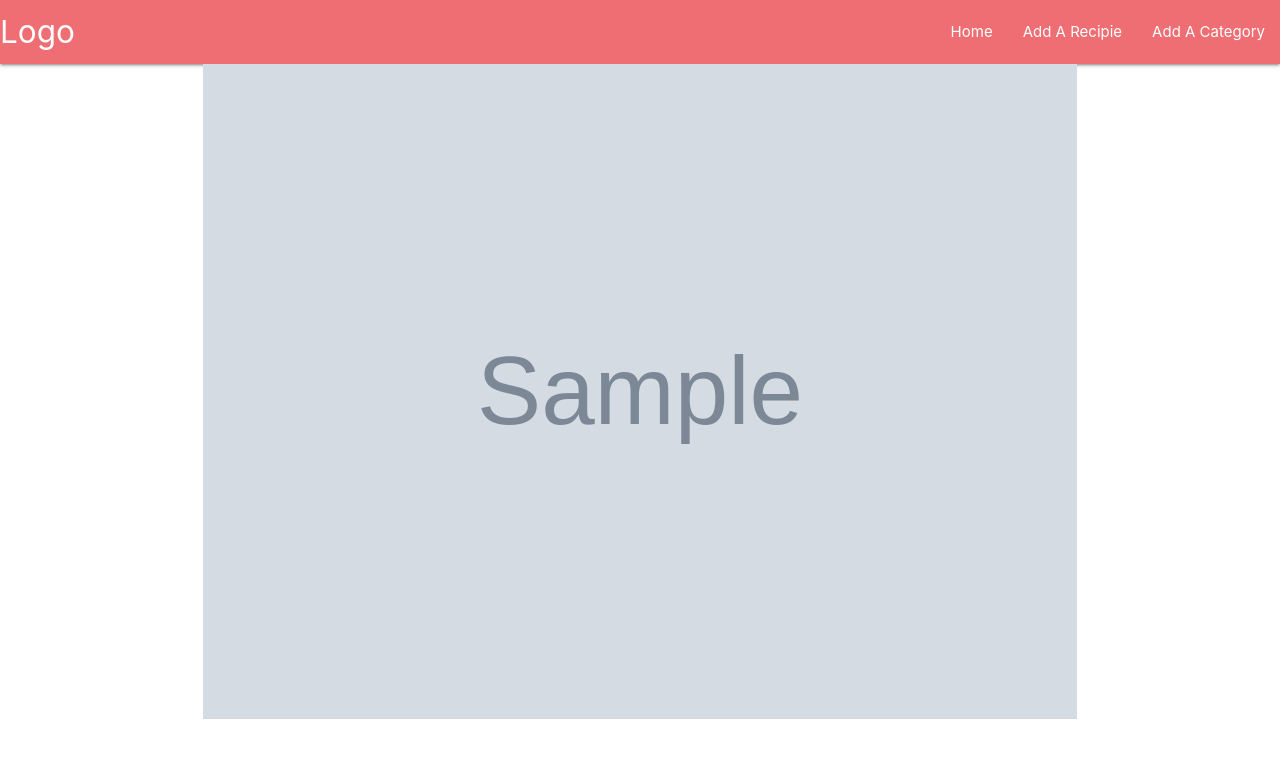
After one commit to SeanLewisIRE/recipe_app, a Flask app: template templates/recipes.html in a window 1280 px wide. The commit adds this page. Shown: the top 758 px of the page. Run offline with Flask 2, Linux system fonts and the light colour scheme; the template is opened without the code that fills it: most values are stand-ins (such as "Sample title", 1, 10 or a date in 2020); grey boxes marked "Sample" are stand-in pictures; some libraries are stand-ins or nearby versions.

Commit message:
implemented base.html. Added function to loop db in recipies.html

```diff
--- a/app.py
+++ b/app.py
@@ -9,9 +9,9 @@ app.config["MONGO_URI"] = 'mongodb+srv://root:NecfIPUD5PTBlYMe@practicecluster-t
 mongo = PyMongo(app)
 
 @app.route('/')
-def home_page():
-    categories = mongo.db.meal_category.find()
-    return render_template("base.html", categories=categories)
+def recipes_page():
+    recipes = mongo.db.recipes.find()
+    return render_template("recipes.html", recipes=recipes)
 
 if __name__ == '__main__':
     app.run(host=os.getenv('IP', '0.0.0.0'), port=int(
--- a/templates/base.html
+++ b/templates/base.html
@@ -22,17 +22,15 @@
     </nav>
 
     <ul class="sidenav" id="mobile-demo">
-        <li><a href="sass.html">Sass</a></li>
-        <li><a href="badges.html">Components</a></li>
-        <li><a href="collapsible.html">Javascript</a></li>
-        <li><a href="mobile.html">Mobile</a></li>
+        <li><a href="">Home</a></li>
+        <li><a href="">Add A Recipe</a></li>
+        <li><a href="">Add A Category</a></li>
     </ul>
 </header>
-
-{% for blah in categories %}
-    <h1>{{blah.category_name}}
-</h1>
-{% endfor %}
+<div class="container">
+    {% block content %}
+    {% endblock %}
+</div>
 
 <script src="https://cdnjs.cloudflare.com/ajax/libs/jquery/3.5.0/jquery.min.js"></script>
 <script src="https://cdnjs.cloudflare.com/ajax/libs/materialize/1.0.0/js/materialize.min.js"></script>
--- /dev/null
+++ b/templates/recipes.html
@@ -0,0 +1,11 @@
+<!DOCTYPE html>
+{% extends 'base.html' %}
+{% block content %}
+    <div class="row">
+    {% for recipe in recipes %}
+        <div>
+            <img class="col s12" src="{{recipe.recipe_image}}" alt="recipe image">
+        </div>
+    {% endfor %}
+    </div>
+{% endblock %}
```
